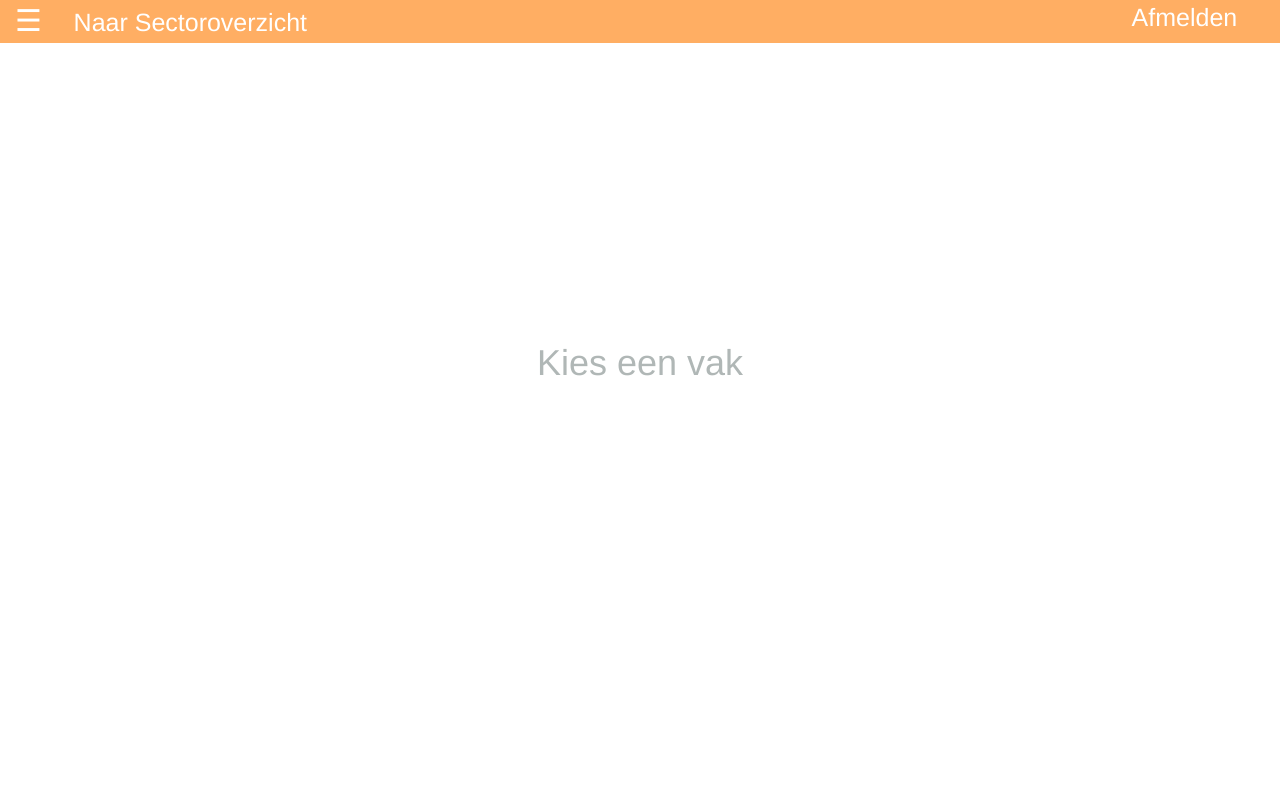
After one commit to ShadowNL/213Nova, a PHP site: page /Admin_Overzicht.php in a window 1280 px wide. The commit adds this page. Run offline with PHP 8.4, Linux system fonts and the light colour scheme.

Commit message:
admin_overzicht voor paco

```diff
--- a/Admin_Login.php
+++ b/Admin_Login.php
@@ -1,4 +1,4 @@
-<?php
+axure<?php
 session_start();
 ?>
 
--- /dev/null
+++ b/Admin_Overzicht.php
@@ -0,0 +1,41 @@
+<html>
+    <head>
+        <title>landingpage</title>
+        <meta charset="UTF-8">
+        <meta name="viewport" content="width=device-width, initial-scale=1.0">
+
+
+        <!-- Latest compiled and minified CSS -->
+        <link rel="stylesheet" href="https://maxcdn.bootstrapcdn.com/bootstrap/3.3.7/css/bootstrap.min.css" integrity="sha384-BVYiiSIFeK1dGmJRAkycuHAHRg32OmUcww7on3RYdg4Va+PmSTsz/K68vbdEjh4u" crossorigin="anonymous">
+
+        <!-- Optional theme -->
+        <link rel="stylesheet" href="https://maxcdn.bootstrapcdn.com/bootstrap/3.3.7/css/bootstrap-theme.min.css" integrity="sha384-rHyoN1iRsVXV4nD0JutlnGaslCJuC7uwjduW9SVrLvRYooPp2bWYgmgJQIXwl/Sp" crossorigin="anonymous">
+
+        <!-- Latest compiled and minified JavaScript -->
+        <script src="https://maxcdn.bootstrapcdn.com/bootstrap/3.3.7/js/bootstrap.min.js" integrity="sha384-Tc5IQib027qvyjSMfHjOMaLkfuWVxZxUPnCJA7l2mCWNIpG9mGCD8wGNIcPD7Txa" crossorigin="anonymous"></script>
+
+    </head>
+    <body>
+
+        <div id="mySidenav" class="sidenav">
+
+
+        </div>
+
+        <div id="main">
+            <div class="col-sm-12" style="background-color: #ffae63">
+                <span style="font-size:30px;cursor:pointer;color: white"  onclick="toggleNav()">&#9776;</span>
+                <span style="font-size:25px;;color: white"  onclick="">&nbsp;&nbsp;&nbsp; Naar Sectoroverzicht</span>
+                <span class="pull-right" style="font-size:25px;;color: white; align" onclick="">Afmelden &nbsp;&nbsp;&nbsp;</span>
+
+            </div>
+            <div class="col-sm-12 Opdrachten-view" style="height: 35%"></div>
+            <div class="col-sm-12 Opdrachten-view">
+                <div class="h1-custom">
+                    <center><h1 style="color: #b0b7b6 ">Kies een vak</h1></center>
+                </div>
+            </div>
+        </div>
+
+    </body>
+</html>
```
Also changed, not shown: css/bootstrap.css.
